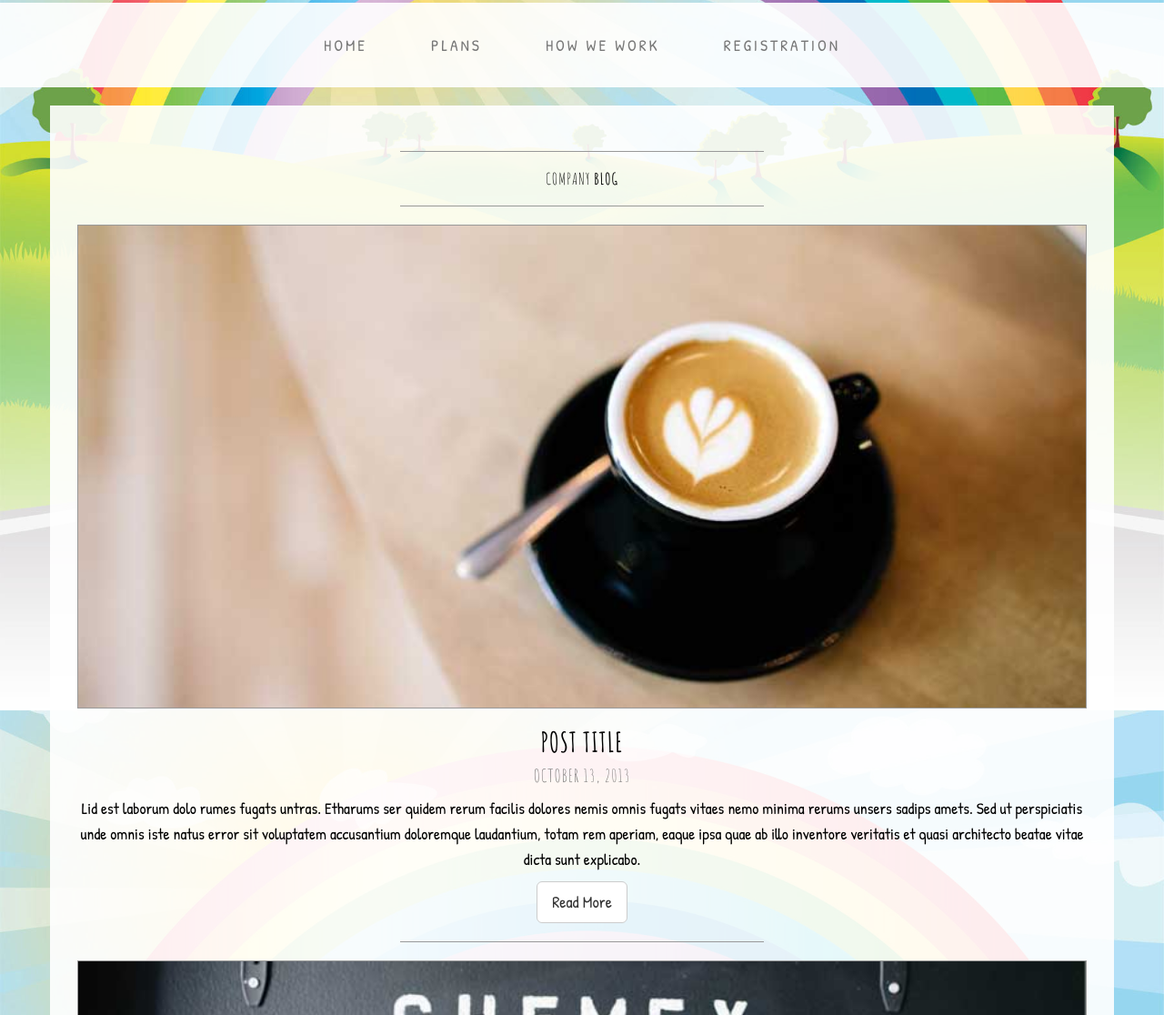
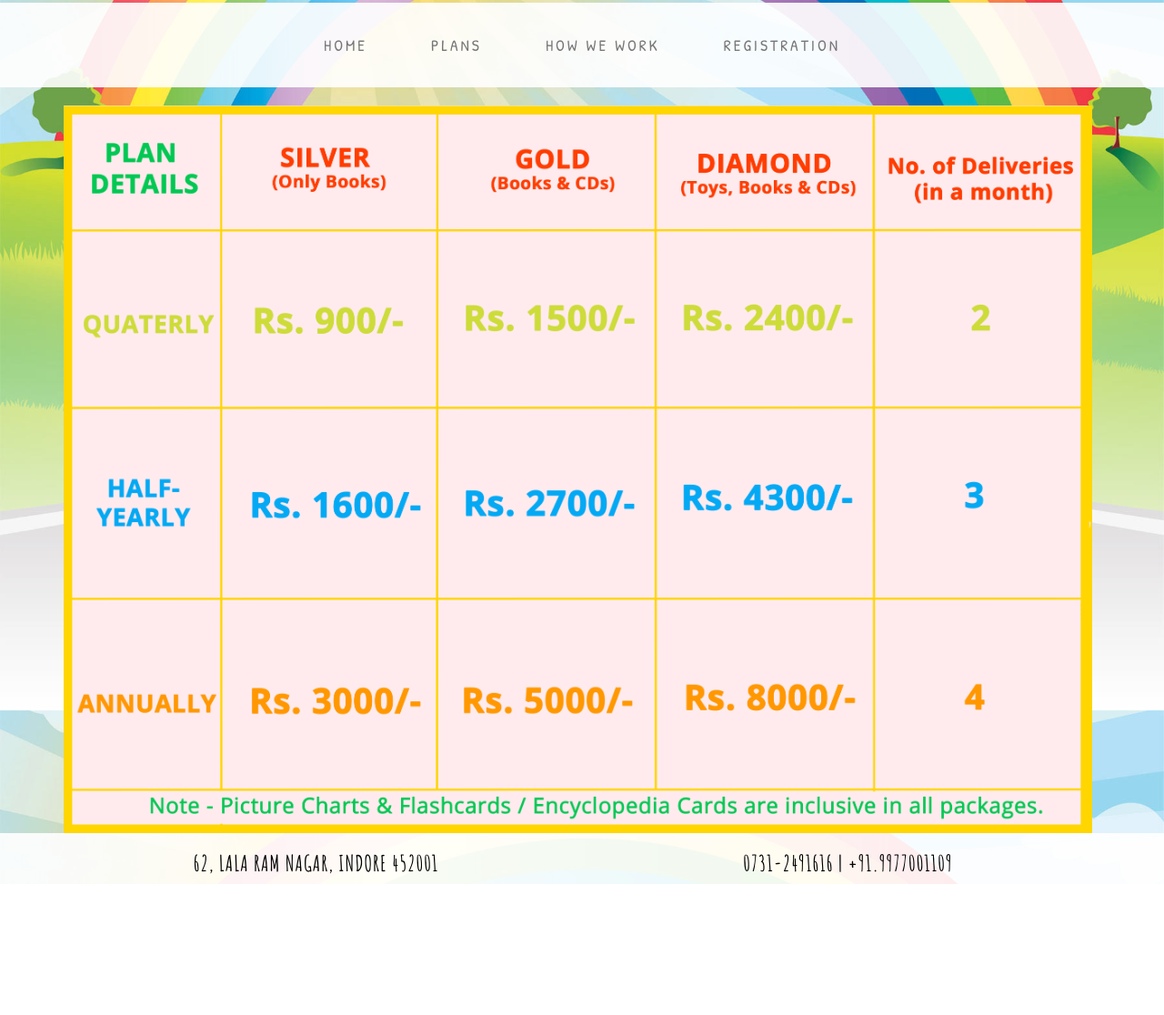
Before and after one commit to BalBodh/balbodh, a plain HTML site: page plan.html in a window 1280 px wide. Shown: the part 326-1442 px from the top of the page at 91% size. After the commit the page ends 1298 px from the top, so only its background shows below. Drawn offline with Linux system fonts and the light colour scheme; a web font is replaced by a local one.

Commit message:
Plan updated

```diff
--- a/plan.html
+++ b/plan.html
@@ -81,55 +81,7 @@
 
     <div class="container">
 
-        <div class="row">
-            <div class="box">
-                <div class="col-lg-12">
-                    <hr>
-                    <h2 class="intro-text text-center">Company
-                        <strong>blog</strong>
-                    </h2>
-                    <hr>
-                </div>
-                <div class="col-lg-12 text-center">
-                    <img class="img-responsive img-border img-full" src="img/slide-1.jpg" alt="">
-                    <h2>Post Title
-                        <br>
-                        <small>October 13, 2013</small>
-                    </h2>
-                    <p>Lid est laborum dolo rumes fugats untras. Etharums ser quidem rerum facilis dolores nemis omnis fugats vitaes nemo minima rerums unsers sadips amets. Sed ut perspiciatis unde omnis iste natus error sit voluptatem accusantium doloremque laudantium, totam rem aperiam, eaque ipsa quae ab illo inventore veritatis et quasi architecto beatae vitae dicta sunt explicabo.</p>
-                    <a href="#" class="btn btn-default btn-lg">Read More</a>
-                    <hr>
-                </div>
-                <div class="col-lg-12 text-center">
-                    <img class="img-responsive img-border img-full" src="img/slide-2.jpg" alt="">
-                    <h2>Post Title
-                        <br>
-                        <small>October 13, 2013</small>
-                    </h2>
-                    <p>Lid est laborum dolo rumes fugats untras. Etharums ser quidem rerum facilis dolores nemis omnis fugats vitaes nemo minima rerums unsers sadips amets. Sed ut perspiciatis unde omnis iste natus error sit voluptatem accusantium doloremque laudantium, totam rem aperiam, eaque ipsa quae ab illo inventore veritatis et quasi architecto beatae vitae dicta sunt explicabo.</p>
-                    <a href="#" class="btn btn-default btn-lg">Read More</a>
-                    <hr>
-                </div>
-                <div class="col-lg-12 text-center">
-                    <img class="img-responsive img-border img-full" src="img/slide-3.jpg" alt="">
-                    <h2>Post Title
-                        <br>
-                        <small>October 13, 2013</small>
-                    </h2>
-                    <p>Lid est laborum dolo rumes fugats untras. Etharums ser quidem rerum facilis dolores nemis omnis fugats vitaes nemo minima rerums unsers sadips amets. Sed ut perspiciatis unde omnis iste natus error sit voluptatem accusantium doloremque laudantium, totam rem aperiam, eaque ipsa quae ab illo inventore veritatis et quasi architecto beatae vitae dicta sunt explicabo.</p>
-                    <a href="#" class="btn btn-default btn-lg">Read More</a>
-                    <hr>
-                </div>
-                <div class="col-lg-12 text-center">
-                    <ul class="pager">
-                        <li class="previous"><a href="#">&larr; Older</a>
-                        </li>
-                        <li class="next"><a href="#">Newer &rarr;</a>
-                        </li>
-                    </ul>
-                </div>
-            </div>
-        </div>
+        <img src="img/BBPackage.png" class="text-center img-responsive" alt="BalBodh Package" style="height: 800px; width: auto;">
 
     </div>
     <!-- /.container -->
```
Also changed, not shown: img/BBPackage.png (added), 2 other files.
